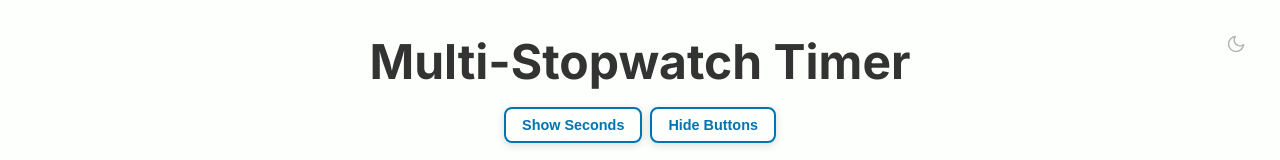
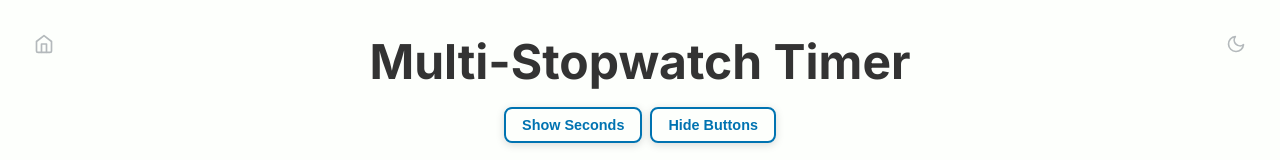
Before and after one commit to johmara/stopwatch, an Angular app: page / in a window 1280 px wide. Shown: the top 160 px of the page. Built offline with nearby package versions, Linux system fonts and the light colour scheme.

Commit message:
add home button

```diff
--- a/angular.json
+++ b/angular.json
@@ -69,5 +69,8 @@
         }
       }
     }
+  },
+  "cli": {
+    "analytics": false
   }
 }
--- a/src/app/app.component.css
+++ b/src/app/app.component.css
@@ -46,6 +46,46 @@
 }
 
 .theme-toggle .icon {
+  width: 1.25rem;
+  height: 1.25rem;
+  color: var(--main-color);
+  transition: all 0.2s ease;
+}
+
+.home-button {
+  position: fixed;
+  top: 1.5rem;
+  left: 1.5rem;
+  background-color: transparent;
+  border: none;
+  border-radius: 50%;
+  width: 2.5rem;
+  height: 2.5rem;
+  display: flex;
+  align-items: center;
+  justify-content: center;
+  cursor: pointer;
+  transition: all 0.2s ease;
+  padding: 0;
+  opacity: 0.5;
+  z-index: 1000;
+  text-decoration: none;
+}
+
+.home-button:hover {
+  opacity: 1;
+  transform: scale(1.05);
+}
+
+.home-button:hover .icon {
+  color: var(--accent-color-2);
+}
+
+.home-button:active {
+  transform: scale(0.95);
+}
+
+.home-button .icon {
   width: 1.25rem;
   height: 1.25rem;
   color: var(--main-color);
--- a/src/app/app.component.html
+++ b/src/app/app.component.html
@@ -1,4 +1,23 @@
 <div class="container">
+  <a
+    class="home-button"
+    href="https://johmara.github.io"
+    title="Home"
+    aria-label="Home"
+  >
+    <svg
+      class="icon home-icon"
+      xmlns="http://www.w3.org/2000/svg"
+      viewBox="0 0 24 24"
+      fill="none"
+      stroke="currentColor"
+      stroke-width="2"
+      stroke-linecap="round"
+      stroke-linejoin="round">
+      <path d="M3 9l9-7 9 7v11a2 2 0 0 1-2 2H5a2 2 0 0 1-2-2z"></path>
+      <polyline points="9,22 9,12 15,12 15,22"></polyline>
+    </svg>
+  </a>
   <button
     class="theme-toggle"
     (click)="toggleTheme()"
```
Also changed, not shown: 1 other file (tests, documents, lock files or other folders).
